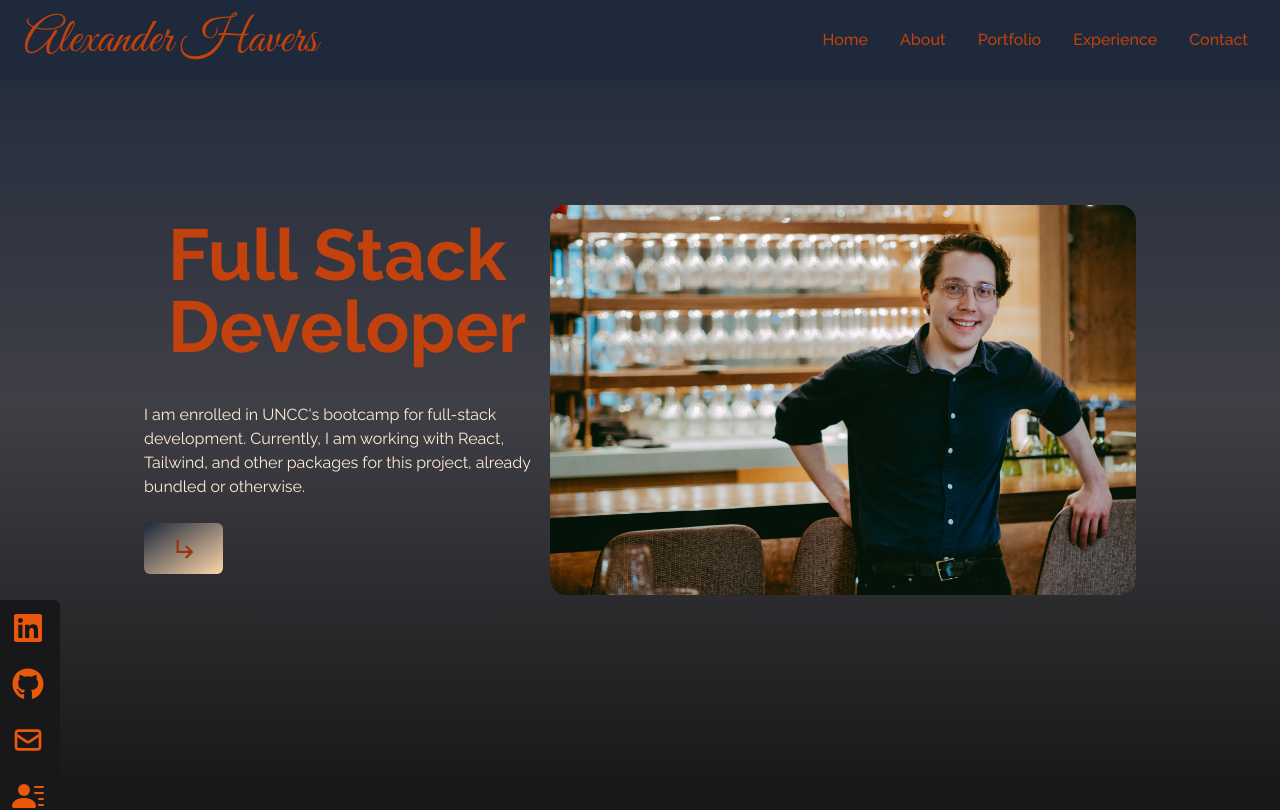
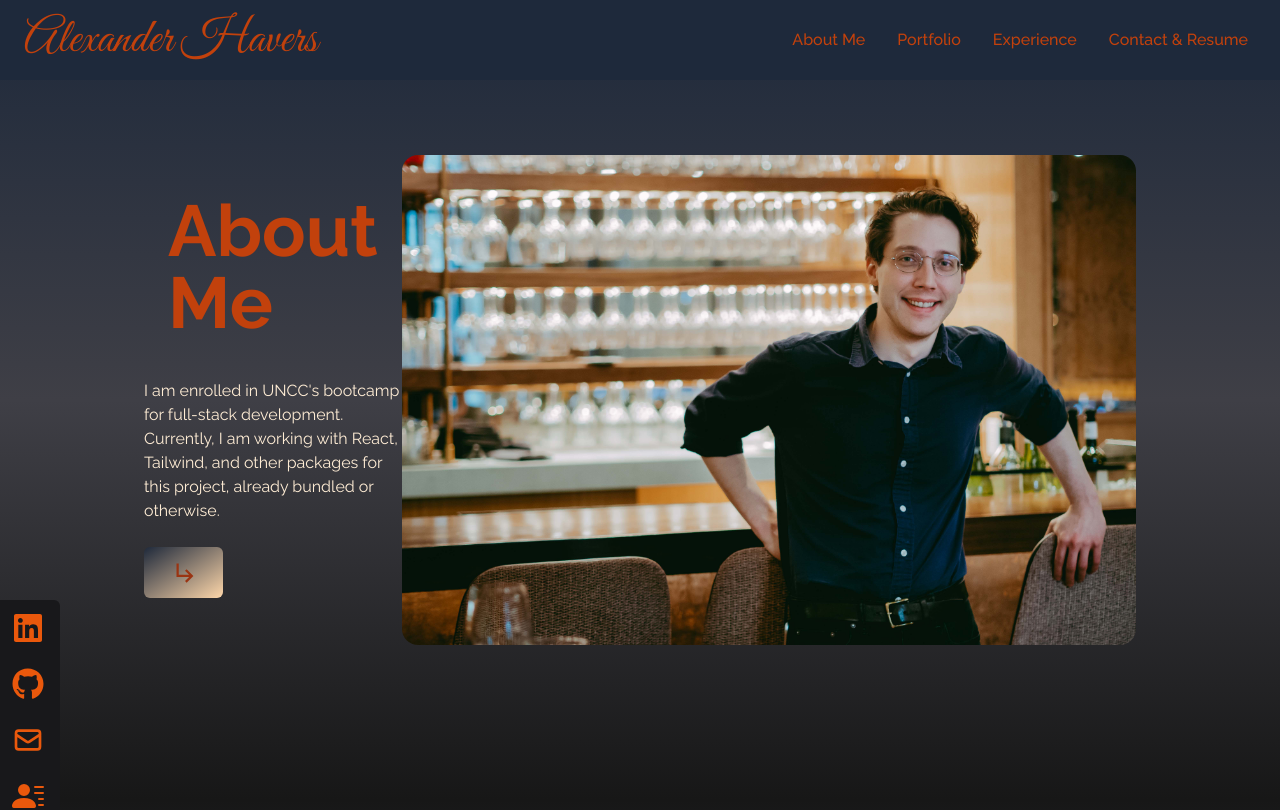
Before and after one commit to pseudoDjnn/react-portfolio, a React (Create React App) app: page / in a window 1280 px wide. Shown: the top 810 px of the page. Built offline with nearby package versions, Linux system fonts and the light colour scheme.

Commit message:
stable deployment idea #1

```diff
--- a/src/App.js
+++ b/src/App.js
@@ -1,31 +1,33 @@
-import React, { useState, useEffect } from "react";
-import Header from "./components/Header";
+import React, { useState } from "react";
+import Header from "./components/About";
 import NavBar from "./components/Nav";
-import About from "./components/About";
+import About from "./components/Header";
 import Project from "./components/Project";
 import Experience from "./components/Experience";
 import Contact from "./components/Contact";
 import Footer from "./components/Footer";
-import { capitalizeFirstLetter } from "./utils/helpers";
 
 function App() {
-  const [currentSelect, setCurrentSelect] = useState("About");
+  const [currentSelect, setCurrentSelect] = useState(false);
 
-  useEffect(() => {
-    document.title = capitalizeFirstLetter(currentSelect);
-  }, [currentSelect]);
   return (
     <div>
       <NavBar
         currentSelect={currentSelect}
         setCurrentSelect={setCurrentSelect}
       />
+      {!currentSelect ? (
+        <>
           <Header />
           <About />
           <Project />
           <Experience />
           <Contact />
           <Footer />
+        </>
+      ) : (
+        <></>
+      )}
     </div>
   );
 }
--- a/src/components/About/index.js
+++ b/src/components/About/index.js
@@ -1,35 +1,48 @@
 import React from "react";
+import PersonalImage from "../../assets/2018.jpg";
+import { MdOutlineSubdirectoryArrowRight } from "react-icons/md";
+import { Link } from "react-scroll";
 
-const About = () => {
+const Header = () => {
   return (
     <div
-      name="about"
-      className="w-full h-screen bg-gradient-to-b from-neutral-900 via-gray-700 to-neutral-800 text-orange-100"
+      name="about me"
+      className="h-screen w-full bg-gradient-to-b from-slate-800 via-zinc-700 to-neutral-900"
     >
-      <div className="max-w-lg p-4 mx-auto flex flex-col justify-center w-full h-full">
-        <div className="pb-8">
-          <p className="text-4xl font-bold inline border-b-4 border-orange-800">
-            About
+      <div className="max-w-screen-lg mx-auto flex flex-col items-center justify-center h-full px-4 md:flex-row">
+        <div className="flex flex-col justify-center h-full">
+          <h2 className=" px-6 text-4xl sm:text-7xl font-bold text-orange-700">
+            About Me
+          </h2>
+          <br />
+          <p className="text-orange-100 py-4 max-w-md">
+            I am enrolled in UNCC's bootcamp for full-stack development.
+            Currently, I am working with React, Tailwind, and other packages for
+            this project, already bundled or otherwise.
           </p>
+          <div>
+            <Link
+              to="portfolio"
+              smooth
+              duration={900}
+              className="group text-orange-800 w-fit px-6 py-3 my-2 flex items-center rounded-md bg-gradient-to-br from-slate-800 to-orange-200 cursor-pointer"
+            >
+              <span className="group-hover:hue-rotate-180 duration-700">
+                <MdOutlineSubdirectoryArrowRight size={27} className="ml-1" />
+              </span>
+            </Link>
+          </div>
         </div>
-        <p className="text-xl mt-16">
-          Full Stack Developer (still studying and learning) with a penache for
-          coding to make mobile friendly websites using back end and front end
-          techniques. Learning the likes of HTML5, CSS, Javascript, Node, SQL,
-          NoSQL, MongoDB, React, etc... gives me the ability to work under many
-          disciplines, styles, and practices focusing on the personal user
-          experience and web performance overall.
-        </p>
-        <br />
-        <p className="text-xl">
-          Personal projects include working on a 3D generative audio visual
-          enviornment using Three.js or React 3 Fiber with either Max4Live
-          (Ableton) intergration or using SuperCollider (C++) as an alternative
-          to Javascript and a bundler.
-        </p>
+        <div>
+          <img
+            src={PersonalImage}
+            alt="my profile avatar"
+            className="rounded-2xl mx-auto w-2/3 md:w-full"
+          />
+        </div>
       </div>
     </div>
   );
 };
 
-export default About;
+export default Header;
--- a/src/components/Contact/index.js
+++ b/src/components/Contact/index.js
@@ -39,7 +39,7 @@ const Contact = () => {
   }
   return (
     <div
-      name="contact"
+      name="contact & resume"
       className="bg-gradient-to-b from-neutral-800 to-black w-full h-screen text-orange-200"
     >
       <div className="flex flex-col p-4 justify-center max-w-screen-lg mx-auto h-full">
--- a/src/components/Experience/index.js
+++ b/src/components/Experience/index.js
@@ -3,8 +3,6 @@ import html from "../../assets/html.png";
 import css from "../../assets/css.png";
 import javascript from "../../assets/javascript.png";
 import reactImage from "../../assets/react.png";
-// import nextjs from "../../assets/nextjs.png";
-// import graphql from "../../assets/graphql.png";
 import github from "../../assets/github.png";
 import tailwind from "../../assets/tailwind.png";
 
--- a/src/components/Header/index.js
+++ b/src/components/Header/index.js
@@ -1,48 +1,35 @@
 import React from "react";
-import PersonalImage from "../../assets/2018.jpg";
-import { MdOutlineSubdirectoryArrowRight } from "react-icons/md";
-import { Link } from "react-scroll";
 
-const Header = () => {
+const About = () => {
   return (
     <div
       name="home"
-      className="h-screen w-full bg-gradient-to-b from-slate-800 via-zinc-700 to-neutral-900"
+      className="w-full h-screen bg-gradient-to-b from-neutral-900 via-gray-700 to-neutral-800 text-orange-100"
     >
-      <div className="max-w-screen-lg mx-auto flex flex-col items-center justify-center h-full px-4 md:flex-row">
-        <div className="flex flex-col justify-center h-full">
-          <h2 className=" px-6 text-4xl sm:text-7xl font-bold text-orange-700">
-            Full Stack Developer
-          </h2>
-          <br />
-          <p className="text-orange-100 py-4 max-w-md">
-            I am enrolled in UNCC's bootcamp for full-stack development.
-            Currently, I am working with React, Tailwind, and other packages for
-            this project, already bundled or otherwise.
+      <div className="max-w-lg p-4 mx-auto flex flex-col justify-center w-full h-full">
+        <div className="pb-8">
+          <p className="text-4xl font-bold inline border-b-4 border-orange-800">
+            Full Stack Dev
           </p>
-          <div>
-            <Link
-              to="portfolio"
-              smooth
-              duration={900}
-              className="group text-orange-800 w-fit px-6 py-3 my-2 flex items-center rounded-md bg-gradient-to-br from-slate-800 to-orange-200 cursor-pointer"
-            >
-              <span className="group-hover:hue-rotate-180 duration-700">
-                <MdOutlineSubdirectoryArrowRight size={27} className="ml-1" />
-              </span>
-            </Link>
-          </div>
         </div>
-        <div>
-          <img
-            src={PersonalImage}
-            alt="my profile avatar"
-            className="rounded-2xl mx-auto w-2/3 md:w-full"
-          />
-        </div>
+        <p className="text-xl mt-16">
+          Full Stack Developer (still studying and learning) with a penache for
+          coding to make mobile friendly websites using back end and front end
+          techniques. Learning the likes of HTML5, CSS, Javascript, Node, SQL,
+          NoSQL, MongoDB, React, etc... gives me the ability to work under many
+          disciplines, styles, and practices focusing on the personal user
+          experience and web performance overall.
+        </p>
+        <br />
+        <p className="text-xl">
+          Personal projects include working on a 3D generative audio visual
+          enviornment using Three.js or React 3 Fiber with either Max4Live
+          (Ableton) intergration or using SuperCollider (C++) as an alternative
+          to Javascript and a bundler.
+        </p>
       </div>
     </div>
   );
 };
 
-export default Header;
+export default About;
--- a/src/components/Nav/index.js
+++ b/src/components/Nav/index.js
@@ -10,23 +10,19 @@ const NavBar = () => {
   const links = [
     {
       id: 1,
-      link: "home",
+      link: "about me",
     },
     {
       id: 2,
-      link: "about",
+      link: "portfolio",
     },
     {
       id: 3,
-      link: "portfolio",
+      link: "experience",
     },
     {
       id: 4,
-      link: "experience",
-    },
-    {
-      id: 5,
-      link: "contact",
+      link: "contact & resume",
     },
   ];
 
```
Lines whose indentation alone changed are shown as unchanged.
